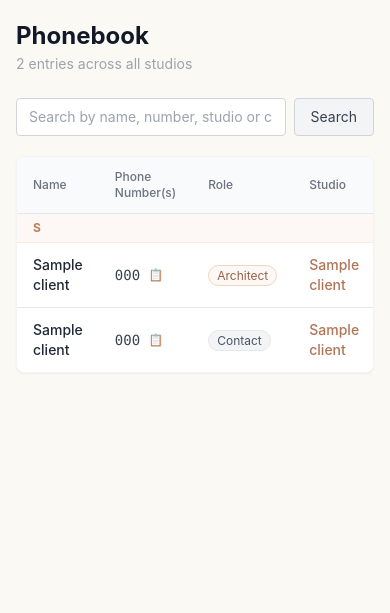
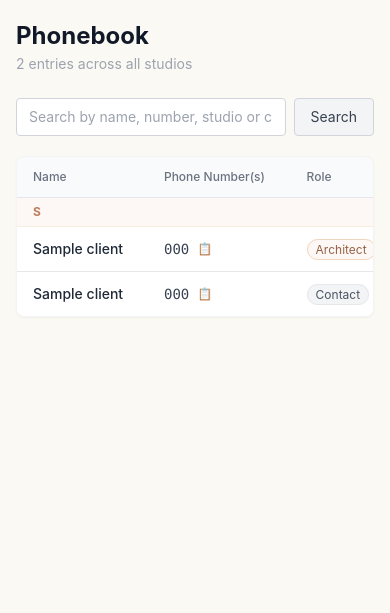
Before and after one commit to himanrawat08/kaayu_manager, a FastAPI app: page /phonebook in a window 390 px wide. Shown: the part 56-669 px from the top of the page. Run offline with FastAPI, Linux system fonts and the light colour scheme; the visitor is signed in with stand-in values (Sample User, id 1); tables that the repository leaves empty hold one stand-in row (values such as "Sample post"); parts of the project's set-up code (start-up, migrations or seed data) failed here and were passed over.

Commit message:
Fix phonebook mobile layout — horizontal scroll and responsive search
- overflow-hidden → overflow-x-auto on table wrapper so table scrolls horizontally on mobile
- min-w-[600px] on table to preserve column layout at small viewports
- Search input changed from fixed w-96 to flex-1 so it doesn't overflow on mobile

Co-Authored-By: Claude Sonnet 4.6 <noreply@anthropic.com>

```diff
--- a/app/templates/phonebook.html
+++ b/app/templates/phonebook.html
@@ -13,7 +13,7 @@
 <form method="get" class="mb-5 flex gap-2">
   <input type="text" name="q" value="{{ q or '' }}"
     placeholder="Search by name, number, studio or city..."
-    class="border border-gray-300 rounded px-3 py-2 text-sm w-96 focus:outline-none focus:ring-2 focus:ring-indigo-400" />
+    class="border border-gray-300 rounded px-3 py-2 text-sm flex-1 w-full max-w-sm focus:outline-none focus:ring-2 focus:ring-indigo-400" />
   <button type="submit"
     class="bg-gray-100 border border-gray-300 text-gray-700 px-4 py-2 rounded text-sm hover:bg-gray-200 transition">Search</button>
   {% if q %}
@@ -22,8 +22,8 @@
 </form>
 
 {% if entries %}
-<div class="bg-white rounded-lg shadow-sm border border-gray-100 overflow-hidden">
-  <table class="w-full text-sm">
+<div class="bg-white rounded-lg shadow-sm border border-gray-100 overflow-x-auto">
+  <table class="w-full text-sm min-w-[600px]">
     <thead class="bg-gray-50 border-b border-gray-200">
       <tr class="text-left text-gray-500 text-xs">
         <th class="px-4 py-3 font-medium">Name</th>
```
